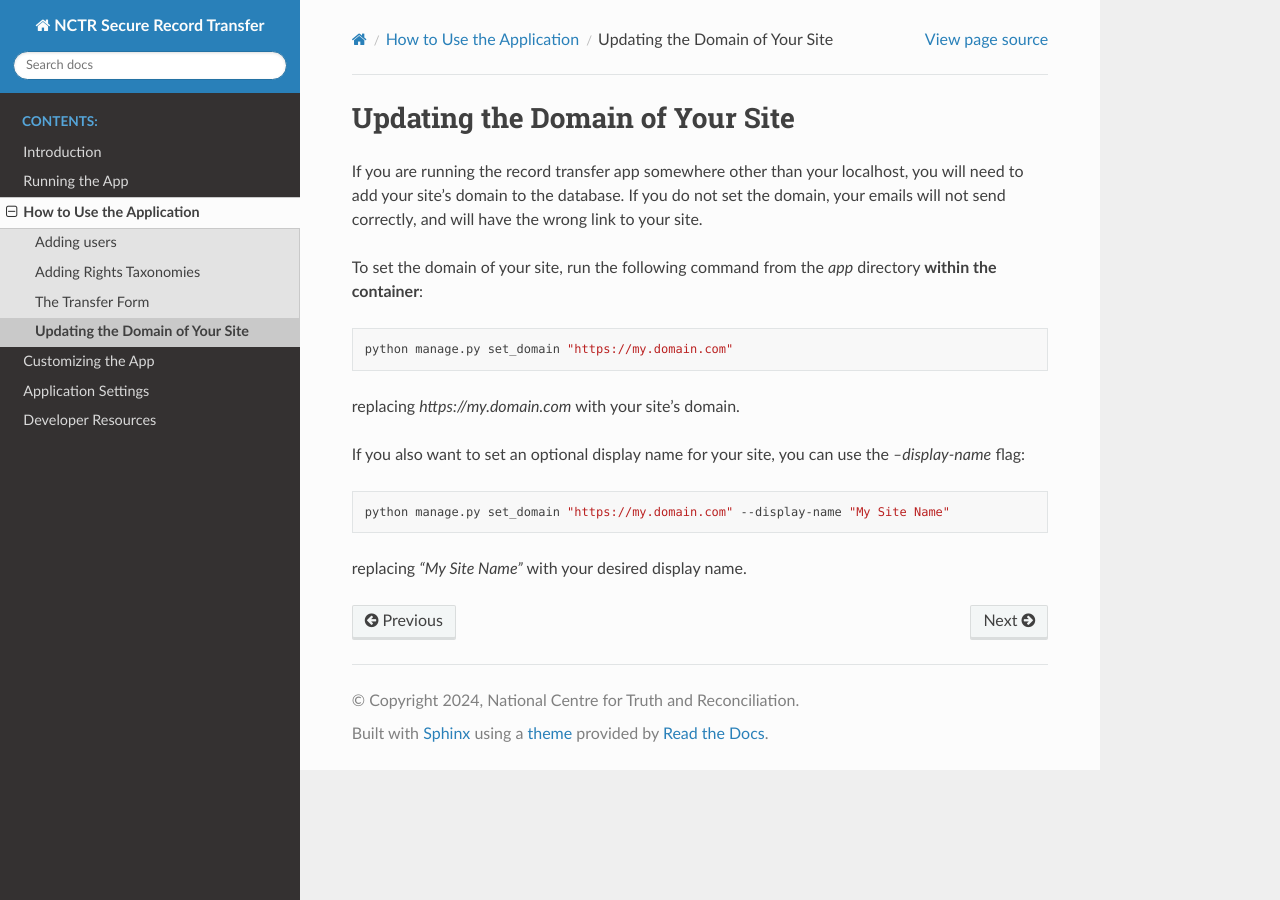
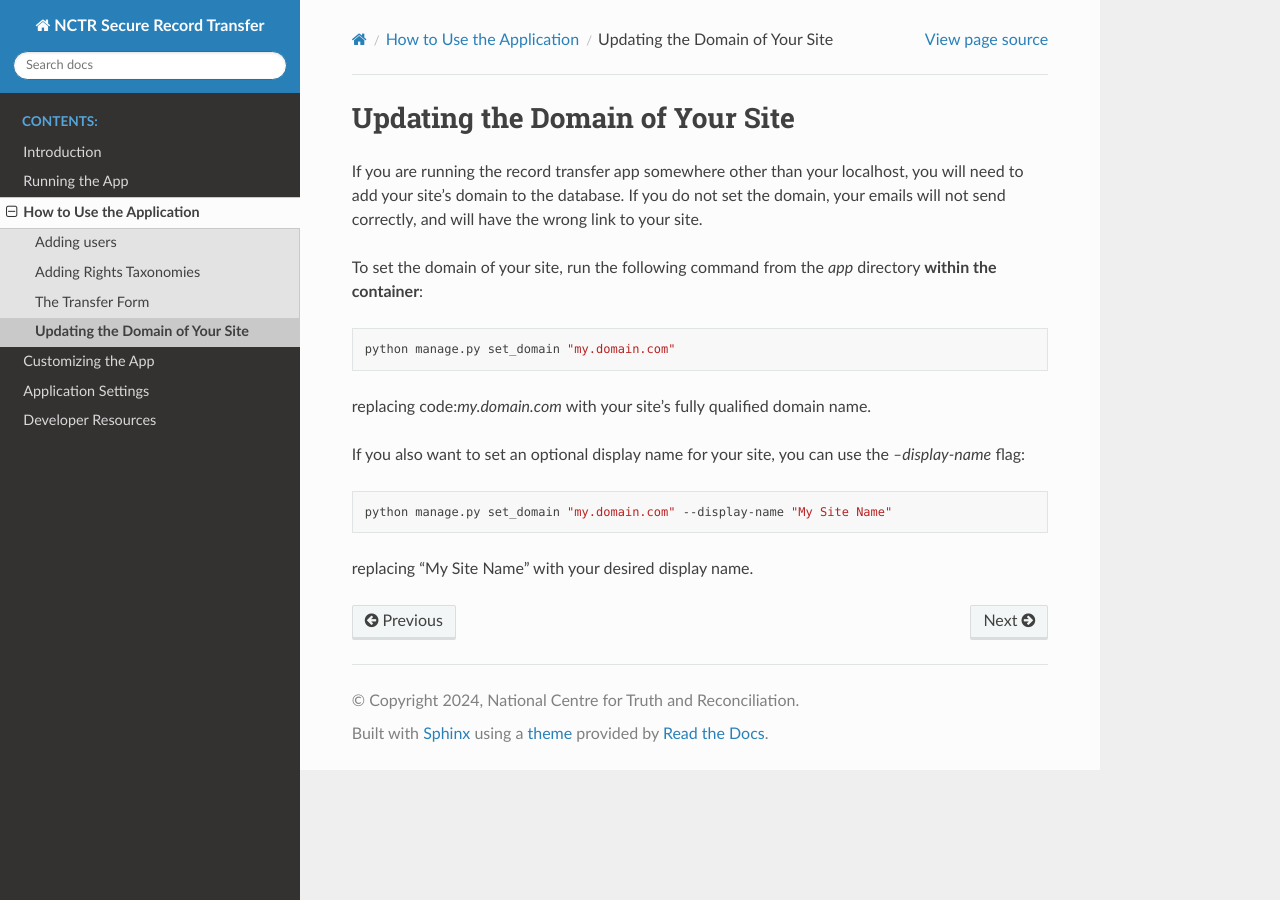
Before and after one commit to NationalCentreTruthReconciliation/Secure-Record-Transfer, a Sphinx documentation site: the page built from docs/howtouse/sitename.rst, in a window 1280 px wide. Built offline with Sphinx 7.4.7 and the Read the Docs theme 3.1.0, drawn with Linux system fonts in a browser that asks for light colours.

Commit message:
Apply suggestions from code review
Co-authored-by: Daniel Lovegrove <d.lovegrove11@gmail.com>

```diff
--- a/docs/howtouse/sitename.rst
+++ b/docs/howtouse/sitename.rst
@@ -9,14 +9,14 @@ To set the domain of your site, run the following command from the `app` directo
 
 .. code-block:: shell
 
-    python manage.py set_domain "https://my.domain.com"
+    python manage.py set_domain "my.domain.com"
 
-replacing `https://my.domain.com` with your site's domain.
+replacing code:`my.domain.com` with your site's fully qualified domain name.
 
 If you also want to set an optional display name for your site, you can use the `--display-name` flag:
 
 .. code-block:: shell
 
-    python manage.py set_domain "https://my.domain.com" --display-name "My Site Name"
+    python manage.py set_domain "my.domain.com" --display-name "My Site Name"
 
-replacing `"My Site Name"` with your desired display name.
+replacing "My Site Name" with your desired display name.
```
